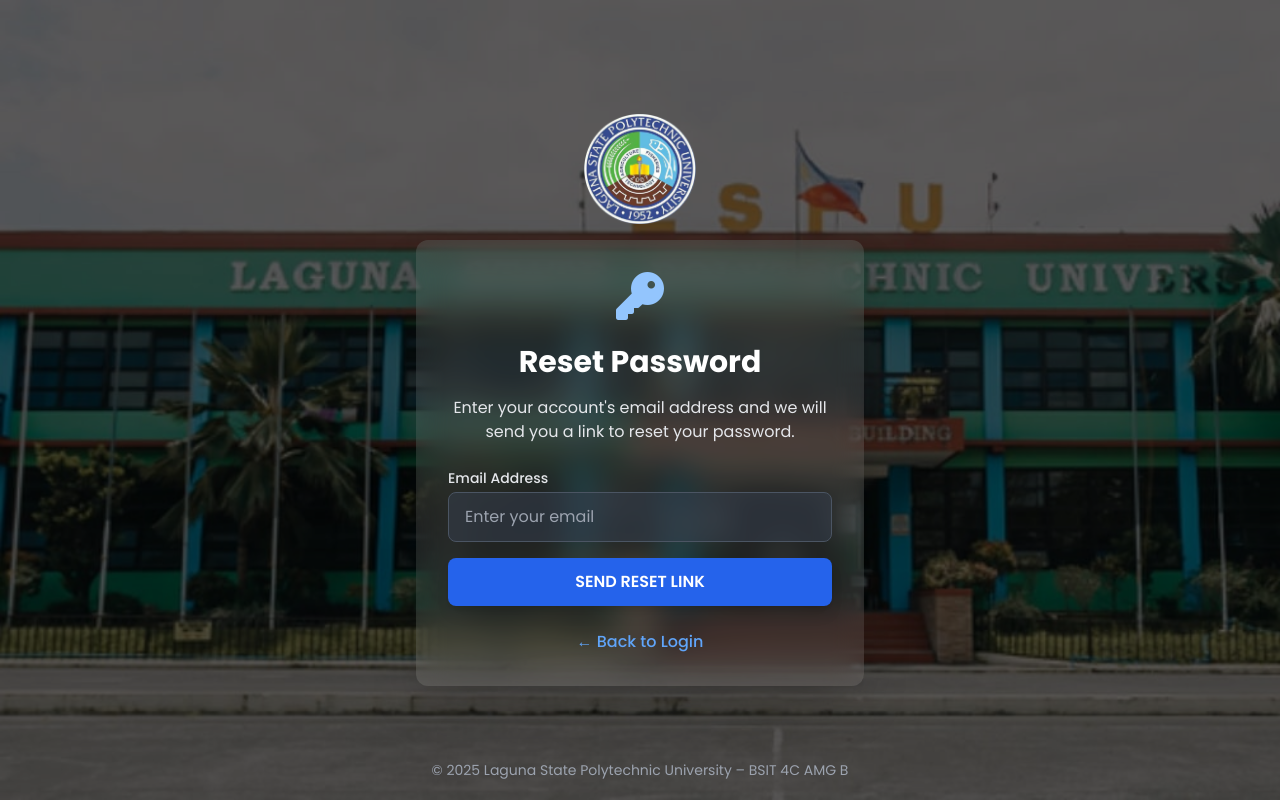
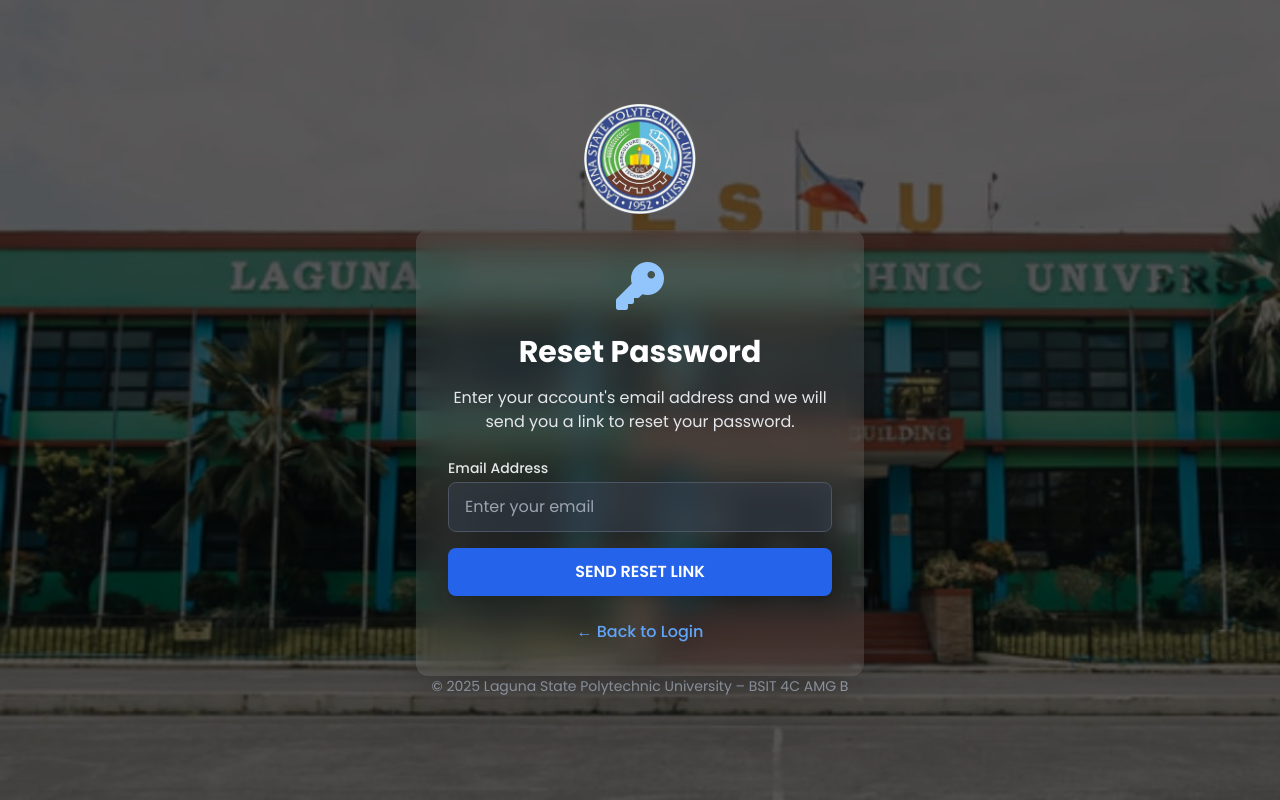
Before and after one commit to Ekskie/CCS-SBO-MANAGEMENT, a Flask app: page /forgot_password in a window 1280 px wide. Run offline with Flask 3, Linux system fonts and the light colour scheme; parts of the project's set-up code (start-up, migrations or seed data) failed here and were passed over; some libraries are stand-ins or nearby versions.

Commit message:
Remove 'absolute' class from footers and update body style
Removed the 'absolute' class from footer elements in client templates for consistent positioning. Added 'bg-no-repeat' to the body class in index.html to prevent background image repetition.

```diff
--- a/templates/client/check_email.html
+++ b/templates/client/check_email.html
@@ -84,7 +84,7 @@
 
         </div>
 
-        <footer class="absolute bottom-5 text-sm text-gray-400">
+        <footer class="bottom-5 text-sm text-gray-400">
             © 2025 Laguna State Polytechnic University – BSIT 4C AMG B
         </footer>
     </div>
--- a/templates/client/forgot_password.html
+++ b/templates/client/forgot_password.html
@@ -86,7 +86,7 @@
                 </a>
             </div>
 
-        </div> <footer class="absolute bottom-5 text-sm text-gray-400">
+        </div> <footer class="bottom-5 text-sm text-gray-400">
             © 2025 Laguna State Polytechnic University – BSIT 4C AMG B
         </footer>
     </div>
--- a/templates/client/login.html
+++ b/templates/client/login.html
@@ -184,7 +184,7 @@
 
         </div>
 
-        <footer class="absolute bottom-5 text-sm text-gray-400">
+        <footer class="bottom-5 text-sm text-gray-400">
             © 2025 Laguna State Polytechnic University – BSIT 4C AMG B
         </footer>
     </div>
--- a/templates/index.html
+++ b/templates/index.html
@@ -30,7 +30,7 @@
     </script>
 </head>
 
-<body class="h-full font-sans text-white bg-cover bg-center"
+<body class="h-full font-sans text-white bg-cover bg-center bg-no-repeat"
       style="background-image: url('/static/image/background.jpg');">
 
     <div class="flex flex-col items-center justify-center h-full w-full bg-black bg-opacity-60 p-6">
```
